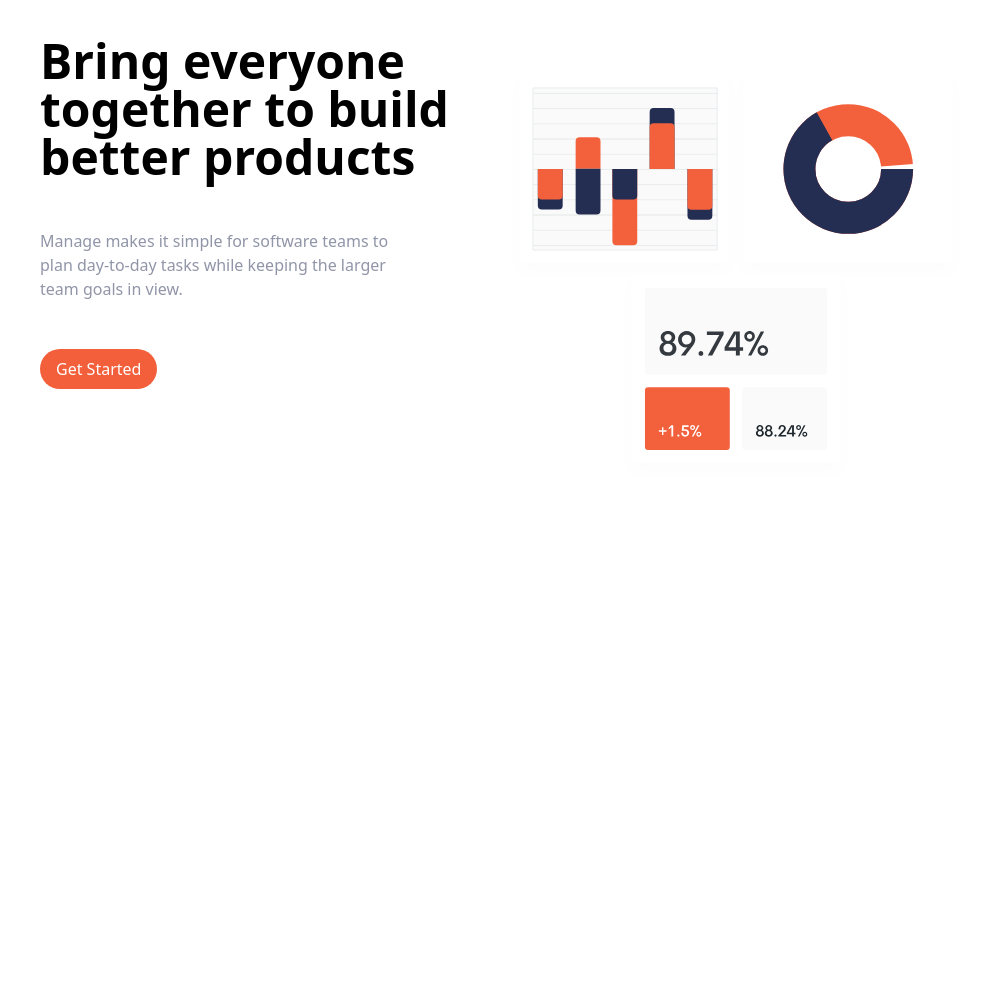
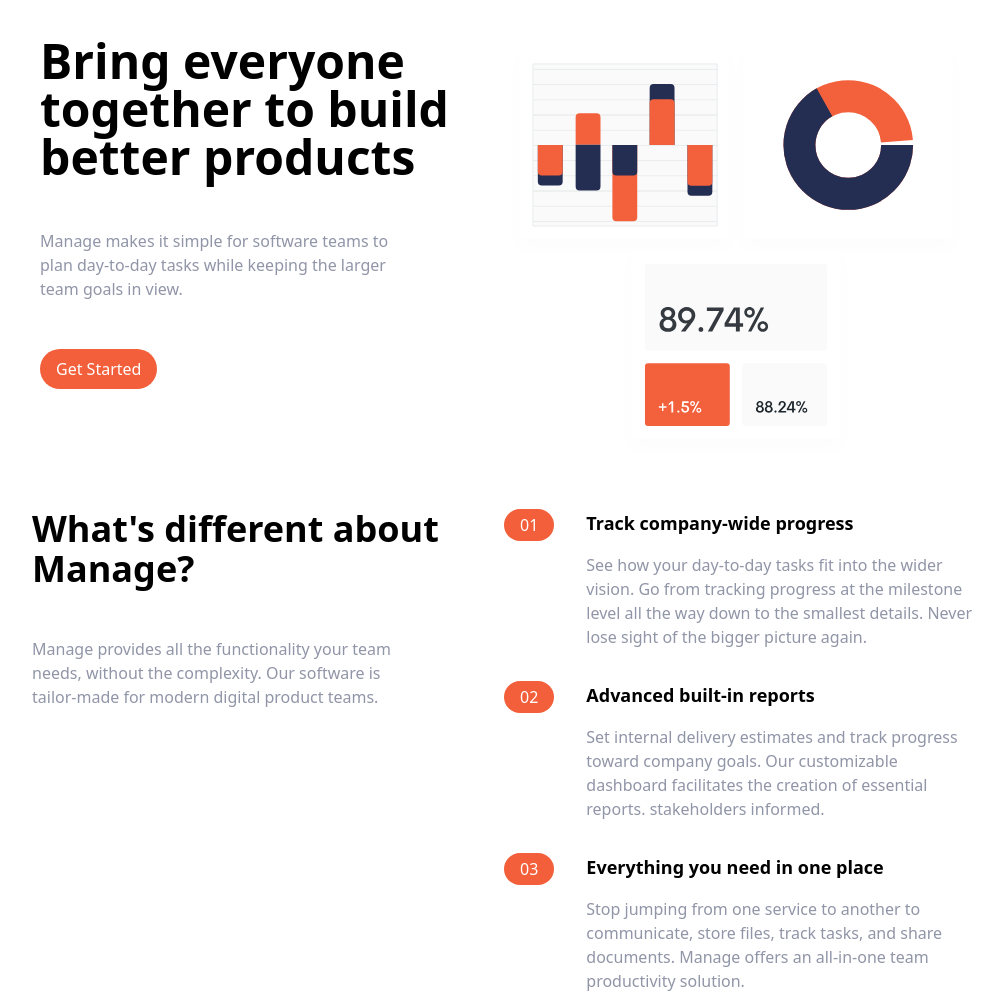
Before and after one commit to ReneMSdev/traversy-tailwind-css, a website: page src/index.html in a window 1280 px wide. Shown: the part 91-1084 px from the top of the page, without its empty margins (136-1139 px from the left). Before the commit the page ends 800 px from the top, so only its background shows below. Drawn offline with Linux system fonts and the light colour scheme.

Commit message:
UI completed for Features Section

```diff
--- a/src/index.html
+++ b/src/index.html
@@ -49,7 +49,7 @@
         class="container flex flex-col-reverse md:flex-row items-center px-6 mx-auto mt-10 space-y-0 md:space-y-0"
       >
         <!-- Left item -->
-        <div class="flex flex-col mb-32 space-y-12 md:w-1/2">
+        <div class="flex flex-col mb-20 space-y-12 md:w-1/2">
           <h1 class="max-w-md text-4xl font-bold text-center md:text-5xl md:text-left">
             Bring everyone together to build better products
           </h1>
@@ -71,5 +71,88 @@
         </div>
       </div>
     </section>
+
+    <!-- Features Section -->
+    <section id="features">
+      <!-- Flex container -->
+      <div class="container flex flex-col px-4 mx-auto mt-10 space-y12 md:space-y-0 md:flex-row">
+        <!-- What's Different? -->
+        <div class="flex flex-col space-y-12 md:w-1/2">
+          <h2 class="max-w-md text-4xl font-bold text-center md:text-left">
+            What's different about Manage?
+          </h2>
+          <p class="mb-20 max-w-sm text-center text-darkGrayishBlue md:text-left">
+            Manage provides all the functionality your team needs, without the complexity. Our
+            software is tailor-made for modern digital product teams.
+          </p>
+        </div>
+
+        <!-- Numbered List -->
+        <div class="flex flex-col space-y-8 md:w-1/2">
+          <!-- List Item 1 -->
+          <div class="flex flex-col space-y-3 md:space-y-0 md:space-x-6 md:flex-row">
+            <!-- Heading -->
+            <div class="rounded-l-full bg-brightRedSupLight md:bg-transparent">
+              <div class="flex items-center space-x-2">
+                <div class="px-4 py-2 text-white rounded-full md:py-1 bg-brightRed">01</div>
+                <h3 class="text-base font-bold md:mb-4 md:hidden">Track company-wide progress</h3>
+              </div>
+            </div>
+
+            <div>
+              <h3 class="hidden mb-4 text-lg font-bold md:block">Track company-wide progress</h3>
+              <p class="text-darkGrayishBlue">
+                See how your day-to-day tasks fit into the wider vision. Go from tracking progress
+                at the milestone level all the way down to the smallest details. Never lose sight of
+                the bigger picture again.
+              </p>
+            </div>
+          </div>
+
+          <!-- List Item 2 -->
+          <div class="flex flex-col space-y-3 md:space-y-0 md:space-x-6 md:flex-row">
+            <!-- Heading -->
+            <div class="rounded-l-full bg-brightRedSupLight md:bg-transparent">
+              <div class="flex items-center space-x-2">
+                <div class="px-4 py-2 text-white rounded-full md:py-1 bg-brightRed">02</div>
+                <h3 class="text-base font-bold md:mb-4 md:hidden">Advanced built-in reports</h3>
+              </div>
+            </div>
+
+            <div>
+              <h3 class="hidden mb-4 text-lg font-bold md:block">Advanced built-in reports</h3>
+              <p class="text-darkGrayishBlue">
+                Set internal delivery estimates and track progress toward company goals. Our
+                customizable dashboard facilitates the creation of essential reports. stakeholders
+                informed.
+              </p>
+            </div>
+          </div>
+
+          <!-- List Item 3 -->
+          <div class="flex flex-col space-y-3 md:space-y-0 md:space-x-6 md:flex-row">
+            <!-- Heading -->
+            <div class="rounded-l-full bg-brightRedSupLight md:bg-transparent">
+              <div class="flex items-center space-x-2">
+                <div class="px-4 py-2 text-white rounded-full md:py-1 bg-brightRed">03</div>
+                <h3 class="text-base font-bold md:mb-4 md:hidden">
+                  Everything you need in one place
+                </h3>
+              </div>
+            </div>
+
+            <div>
+              <h3 class="hidden mb-4 text-lg font-bold md:block">
+                Everything you need in one place
+              </h3>
+              <p class="text-darkGrayishBlue">
+                Stop jumping from one service to another to communicate, store files, track tasks,
+                and share documents. Manage offers an all-in-one team productivity solution.
+              </p>
+            </div>
+          </div>
+        </div>
+      </div>
+    </section>
   </body>
 </html>
```
Also changed, not shown: src/output.css.
